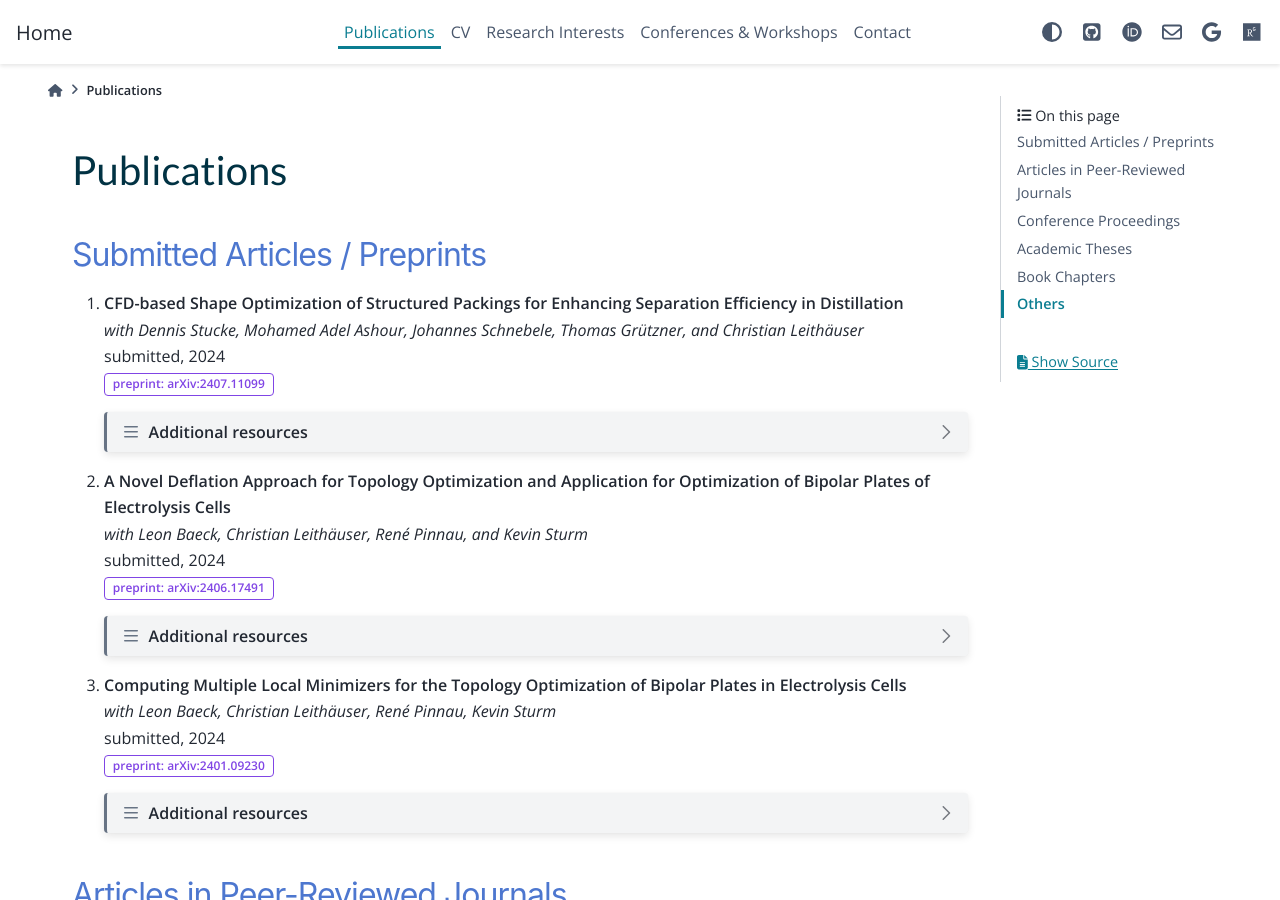
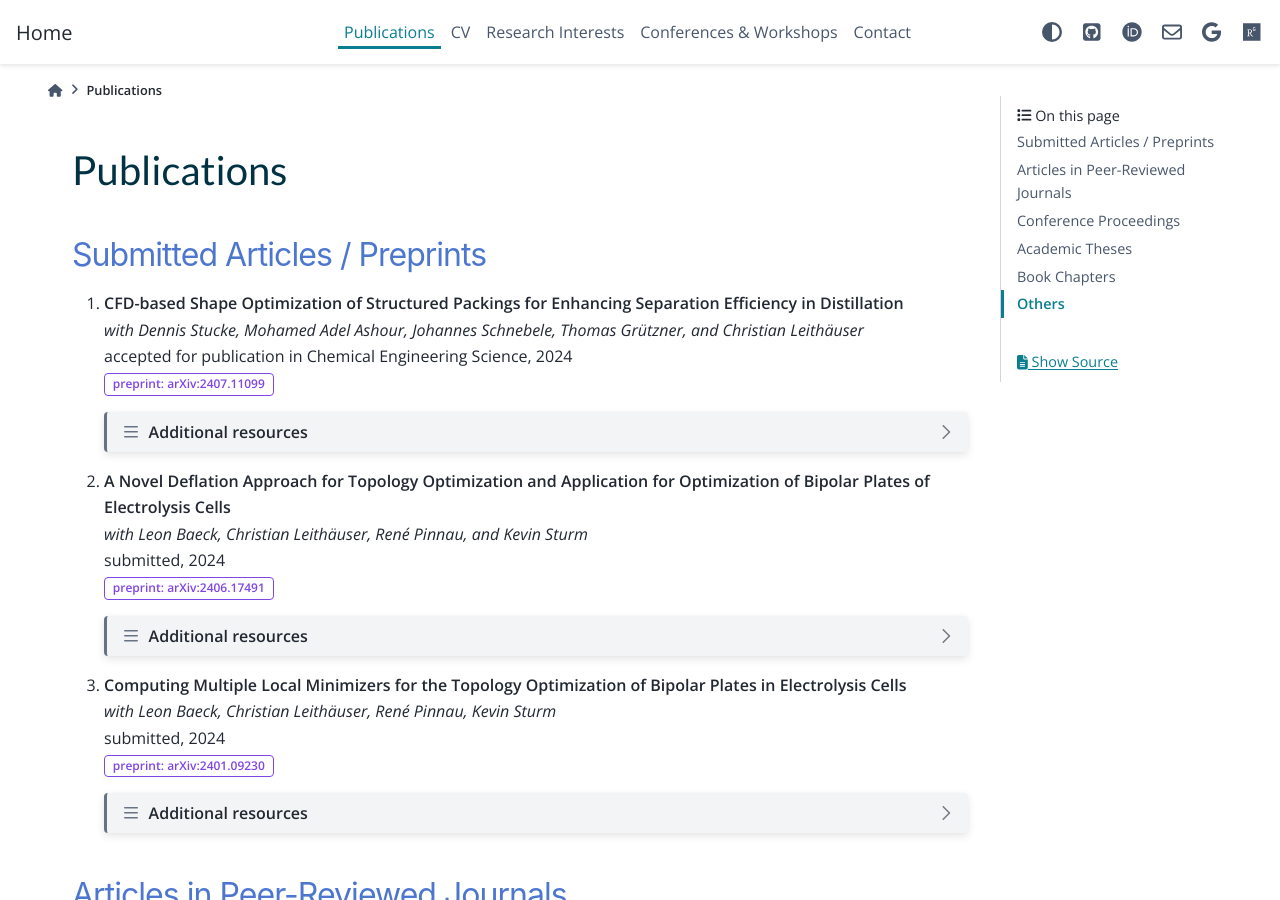
Before and after one commit to sblauth/sblauth.github.io, a Sphinx documentation site: the page built from source/publications.rst, in a window 1280 px wide and 900 px high. Built offline with Sphinx 7.4.7 and the PyData theme 0.15.4, drawn with Linux system fonts in a browser that asks for light colours.

Commit message:
Update publications.rst

```diff
--- a/source/publications.rst
+++ b/source/publications.rst
@@ -10,7 +10,7 @@ Submitted Articles / Preprints
 
 #.  | **CFD-based Shape Optimization of Structured Packings for Enhancing Separation Efficiency in Distillation**
     | *with Dennis Stucke, Mohamed Adel Ashour, Johannes Schnebele, Thomas Grützner, and Christian Leithäuser*
-    | submitted, 2024
+    | accepted for publication in Chemical Engineering Science, 2024
     | :bdg-link-secondary-line:`preprint: arXiv:2407.11099 <https://arxiv.org/abs/2407.11099>`
 
     .. dropdown:: Additional resources
```
